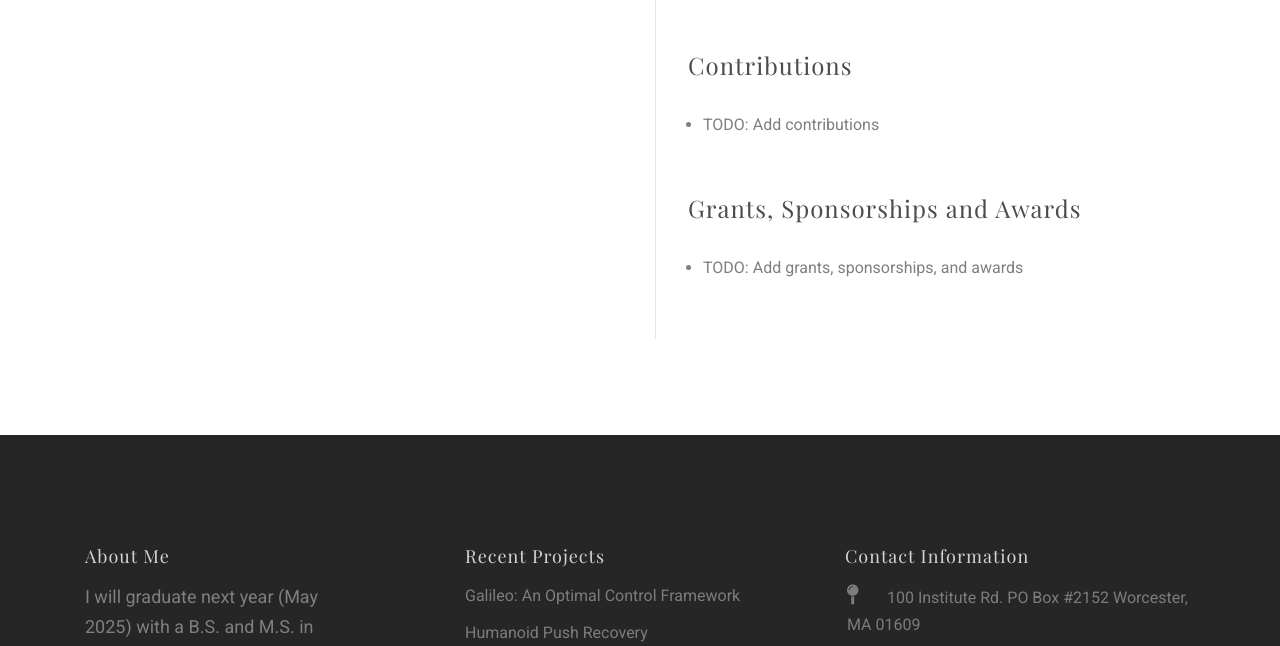
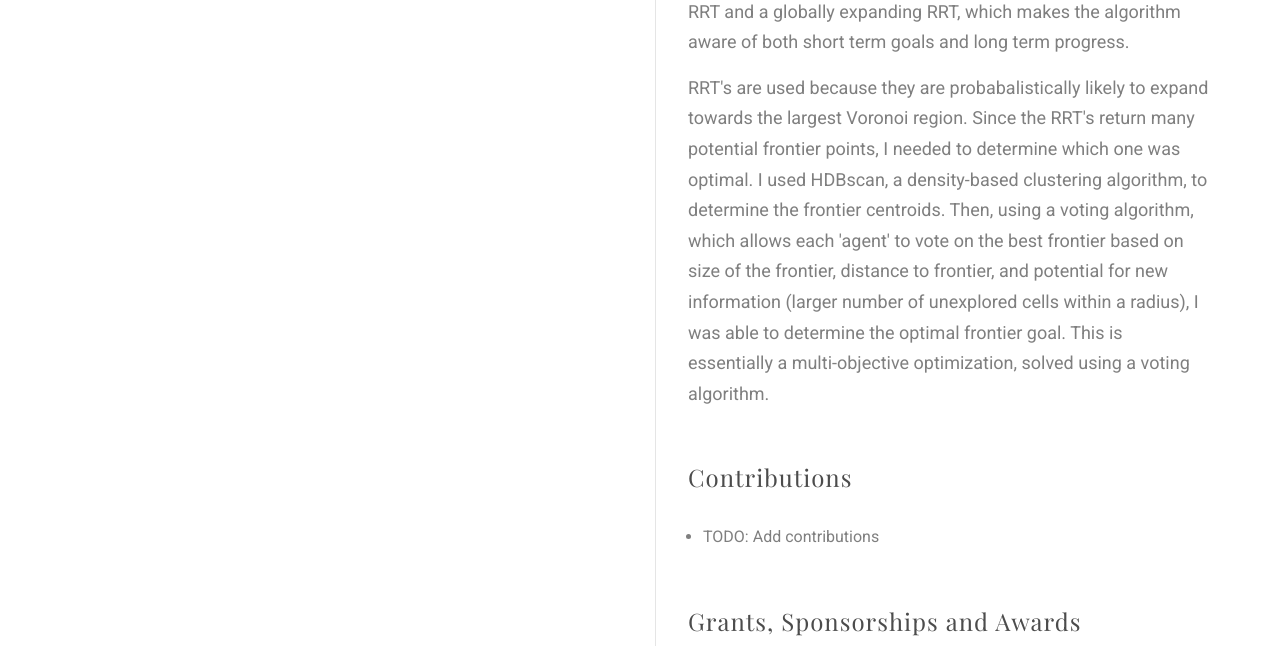
Before and after one commit to echandler5956f/echandler5956f.github.io, a plain HTML site: page mnlc.html in a window 1280 px wide. Shown: the part 1080-1726 px from the top of the page. Drawn offline with nearby package versions, Linux system fonts and the light colour scheme; files whose address does not match are found by name.

Commit message:
Expanded on mnlc

```diff
--- a/mnlc.html
+++ b/mnlc.html
@@ -111,7 +111,11 @@
 							<div class="col-md-12">
 								<div class="about-inner">
 									<center>
-										<iframe width="560" height="315" src="https://www.youtube.com/embed/w6QNNanlD5A?si=6pvi-bf4S1CDYPDh" title="YouTube video player" frameborder="0" allow="accelerometer; autoplay; clipboard-write; encrypted-media; gyroscope; picture-in-picture; web-share" allowfullscreen></iframe>
+										<iframe width="560" height="315"
+											src="https://www.youtube.com/embed/w6QNNanlD5A?si=6pvi-bf4S1CDYPDh"
+											title="YouTube video player" frameborder="0"
+											allow="accelerometer; autoplay; clipboard-write; encrypted-media; gyroscope; picture-in-picture; web-share"
+											allowfullscreen></iframe>
 									</center>
 								</div>
 							</div>
@@ -139,8 +143,20 @@
 										frontiers, or use a greedy algorithm to explore the frontiers that are the
 										farthest away. However, these methods are not optimal, as they do not take into
 										account the size of the frontiers, nor do they take into account the amount of
-										time it could potentially take to reach the frontiers. In this work, I used
-										locally
+										time it could potentially take to reach the frontiers. In this work, I used a
+										combination of a locally expandng RRT and a globally expanding RRT, which makes
+										the algorithm aware of both short term goals and long term progress.
+									</p>
+									<p>RRT's are used because they
+										are probabalistically likely to expand towards the
+										largest Voronoi region. Since the RRT's return many potential frontier points, I
+										needed to determine which one was optimal. I used HDBscan, a density-based
+										clustering algorithm, to determine the frontier centroids. Then, using a voting
+										algorithm, which allows each 'agent' to vote on the best frontier based on size
+										of the frontier, distance to frontier, and potential for new information (larger
+										number of unexplored cells within a radius), I was able to determine the optimal
+										frontier goal. This is essentially a multi-objective optimization, solved
+										using a voting algorithm.
 									</p>
 								</div>
 								<div class="col-md-12 side">
```
